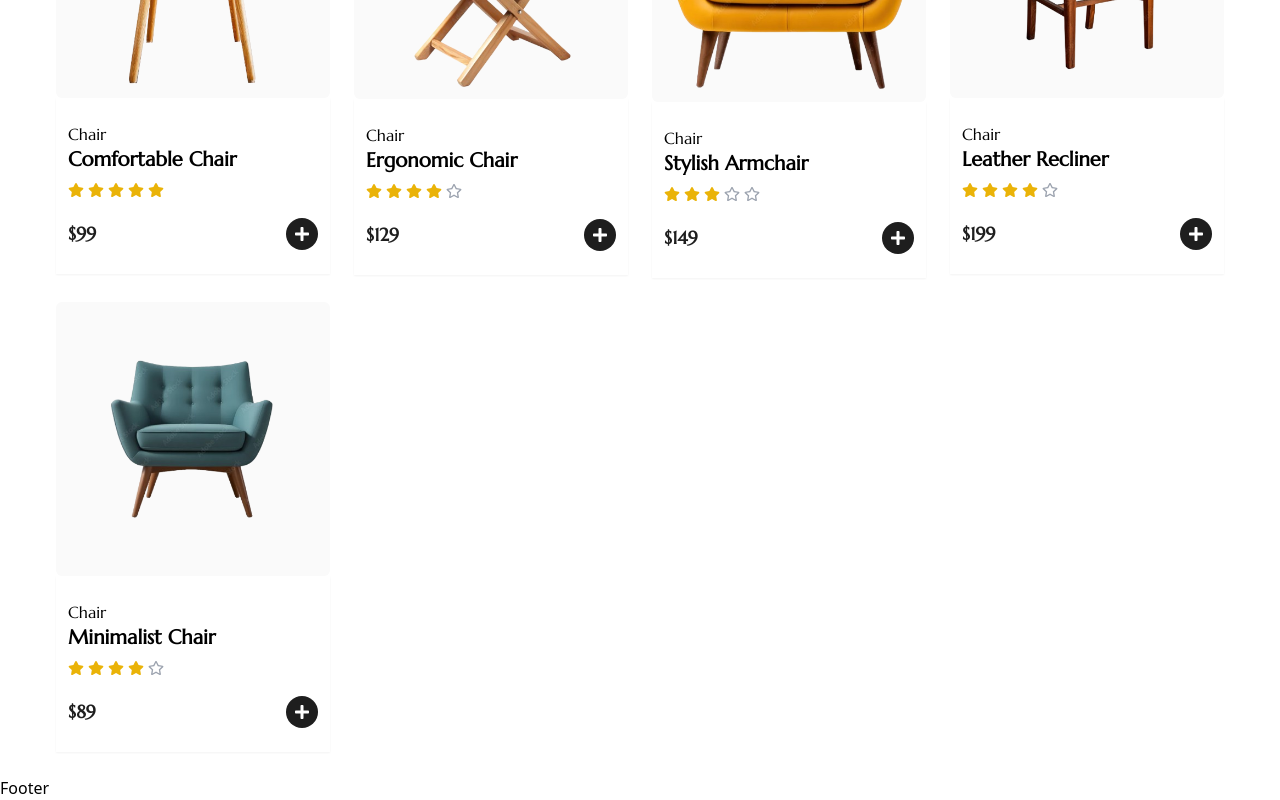
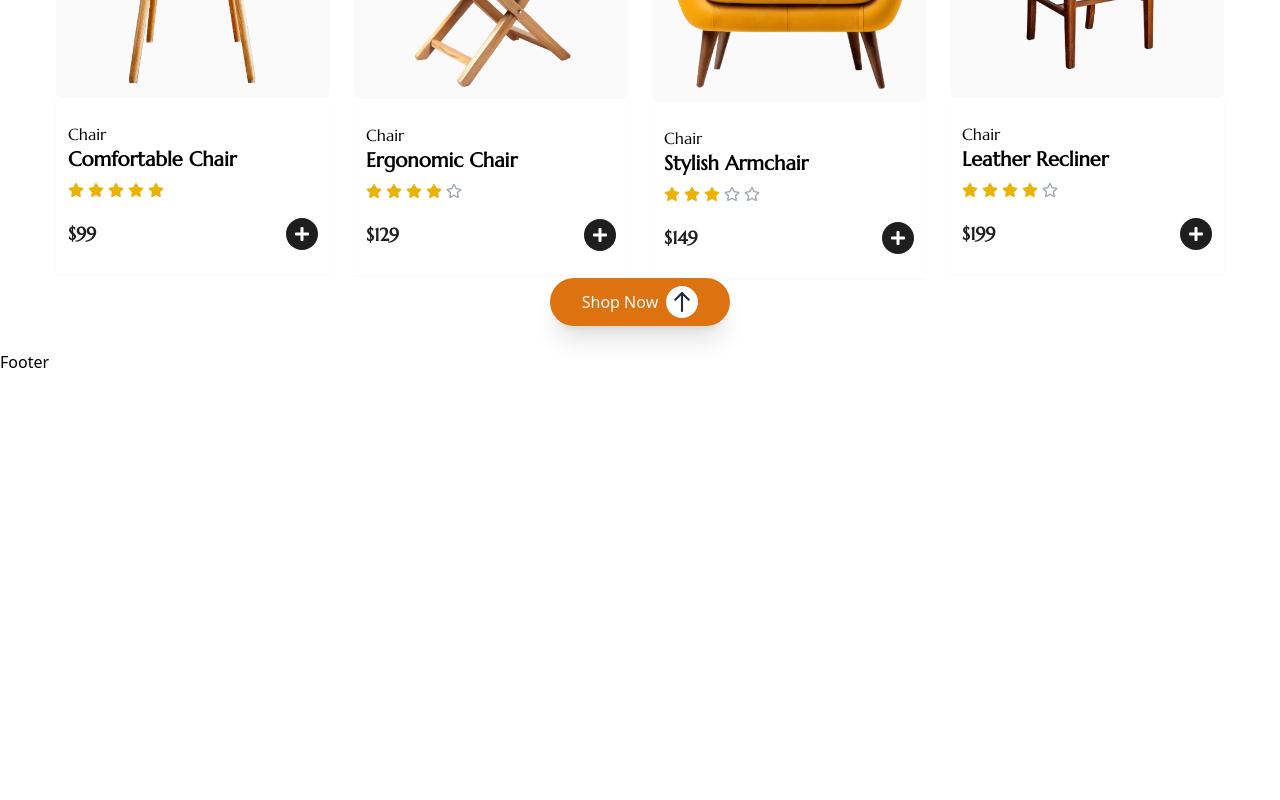
Before and after one commit to J-sense/CozyCorners, a React (Vite) app: page / in a window 1280 px wide. Shown: the part 1524-2324 px from the top of the page. After the commit the page ends 1898 px from the top, so only its background shows below. Built offline with nearby package versions, Linux system fonts and the light colour scheme.

Commit message:
Load More

```diff
--- a/src/components/ui/Products.jsx
+++ b/src/components/ui/Products.jsx
@@ -1,31 +1,72 @@
-import React, { useState } from 'react'
-import Headline from '../shared/Headline'
-import { products } from '../../utils/products'
-import ProductsCart from './ProductsCart'
+import React, { useState } from "react";
+import Headline from "../shared/Headline";
+import { products } from "../../utils/products";
+import ProductsCart from "./ProductsCart";
 
-const Products = ({headline}) => {
-    const categories =["Chair","Sofa","Lamp","Beds"]
-    const [categoryfilter,setCategoryfilter] = useState("Chair")
-    const filltering = products.filter(pr => pr.category === categoryfilter )
-
+const Products = ({ headline }) => {
+  const categories = ["Chair", "Sofa", "Lamp", "Beds"];
+  const [categoryfilter, setCategoryfilter] = useState("Chair");
+  const filltering = products.filter((pr) => pr.category === categoryfilter);
+  const [visible, setVisible] = useState(4);
+  const handleLoadMore = () => {
+    setVisible((prev) => prev + 4);
+  };
 
   return (
     <div>
-      <div className='section-container'>
-        <h1 className='font-bannerfont text-3xl font-bold text-center my-8'>{headline}</h1>
-        <div className='bg-[#EEEEEE] max-w-md mx-auto sm:rounded-full md:p-2 py-5 mb-16'>
-           <div className='flex flex-col sm:flex-row items-center md:justify-between sm:justify-center gap-4 duration-500 transition-all'>
-            {categories.map((item,idx)=>(
-                <button onClick={()=>setCategoryfilter(item)} key={idx} className={`py-1.5 sm:px-5 px-8 hover:bg-primary hover:text-white transition-colors rounded-full ${categoryfilter===item ? 'bg-white text-primary' : 'text-secondary'}`}>{item}</button>
+      <div className="section-container">
+        <h1 className="font-bannerfont text-3xl font-bold text-center my-8">
+          {headline}
+        </h1>
+        <div className="bg-[#EEEEEE] max-w-md mx-auto sm:rounded-full md:p-2 py-5 mb-16">
+          <div className="flex flex-col sm:flex-row items-center md:justify-between sm:justify-center gap-4 duration-500 transition-all">
+            {categories.map((item, idx) => (
+              <button
+                onClick={() => {
+                  setCategoryfilter(item);
+                  setVisible(4);
+                }}
+                key={idx}
+                className={`py-1.5 sm:px-5 px-8 hover:bg-primary hover:text-white transition-colors rounded-full ${
+                  categoryfilter === item
+                    ? "bg-white text-primary"
+                    : "text-secondary"
+                }`}
+              >
+                {item}
+              </button>
             ))}
-           </div>
+          </div>
         </div>
-        <div className='grid grid-cols-1 md:grid-cols-3 lg:grid-cols-4 gap-6'>
-            {filltering.map((item,idx)=><ProductsCart products={item} />)}
+        <div className="grid grid-cols-1 md:grid-cols-3 lg:grid-cols-4 gap-6">
+          {filltering.slice(0, visible).map((item, idx) => (
+            <ProductsCart products={item} />
+          ))}
         </div>
+        {visible < filltering.length && (
+          <button
+            className="relative z-10 flex justify-center items-center gap-2 mx-auto overflow-hidden rounded-full bg-[#DD7210] text-gray-50 shadow-xl px-8 py-2 group transition-all duration-300 before:absolute before:inset-0 before:rounded-full before:bg-white before:transition-all before:duration-500 before:scale-0 group-hover:before:scale-100"
+            type="submit"
+            onClick={handleLoadMore}
+          >
+            Shop Now
+            <div className="flex items-center justify-center w-8 h-8 border-2 border-gray-50 rounded-full bg-white">
+              <svg
+                xmlns="http://www.w3.org/2000/svg"
+                viewBox="0 0 16 19"
+                className="w-5 h-5 transition-transform duration-300 group-hover:rotate-90"
+              >
+                <path
+                  className="fill-gray-800 group-hover:fill-gray-800"
+                  d="M7 18C7 18.5523 7.44772 19 8 19C8.55228 19 9 18.5523 9 18H7ZM8.70711 0.292893C8.31658 -0.0976311 7.68342 -0.0976311 7.29289 0.292893L0.928932 6.65685C0.538408 7.04738 0.538408 7.68054 0.928932 8.07107C1.31946 8.46159 1.95262 8.46159 2.34315 8.07107L8 2.41421L13.6569 8.07107C14.0474 8.46159 14.6805 8.46159 15.0711 8.07107C15.4616 7.68054 15.4616 7.04738 15.0711 6.65685L8.70711 0.292893ZM9 18L9 1H7L7 18H9Z"
+                ></path>
+              </svg>
+            </div>
+          </button>
+        )}
       </div>
     </div>
-  )
-}
+  );
+};
 
-export default Products
+export default Products;
```
